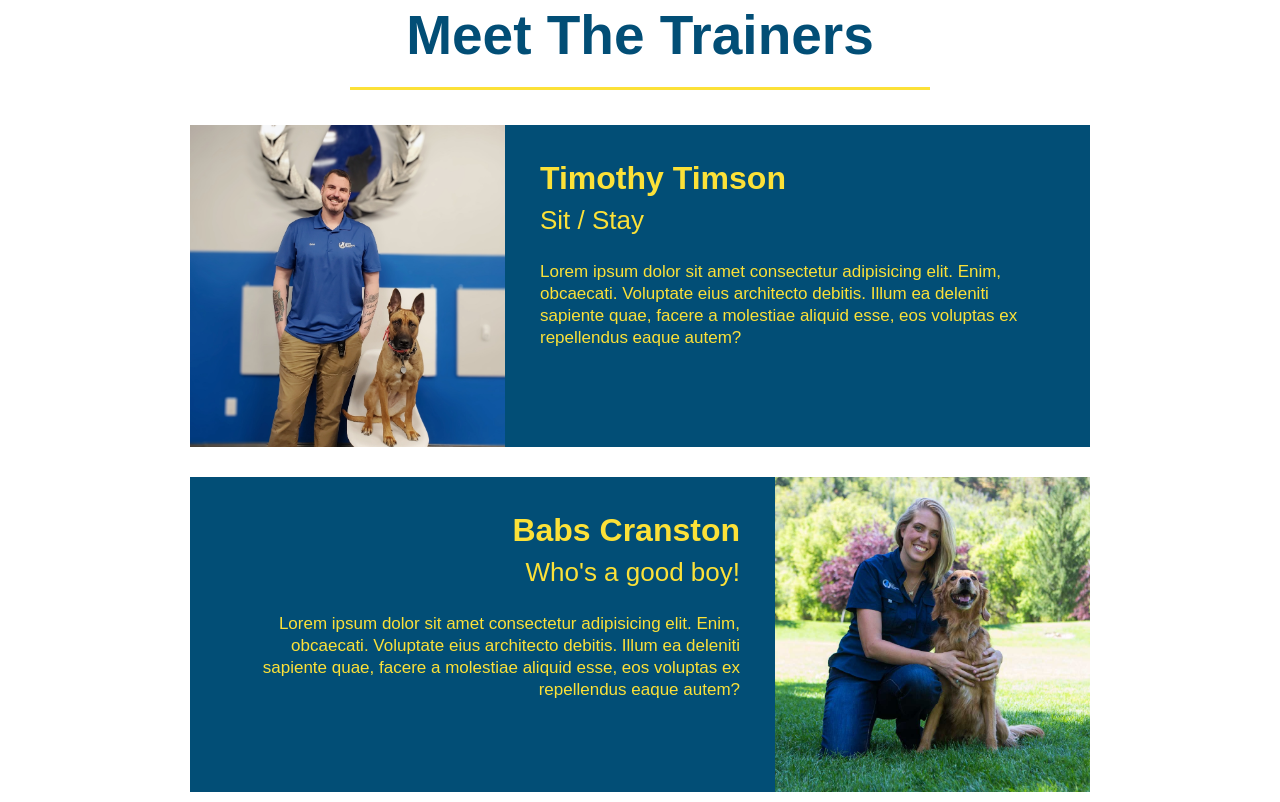
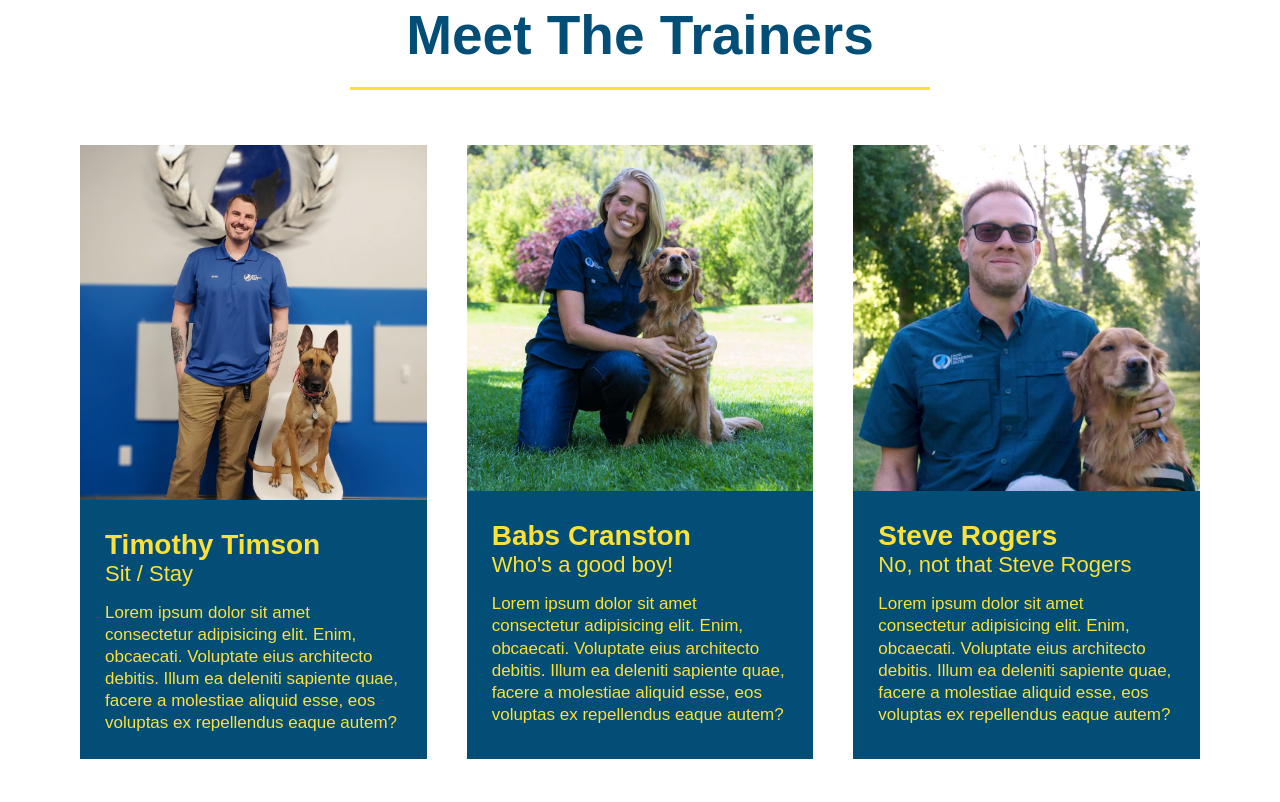
Before and after one commit to androosk/pet-buddies, a plain HTML site: page index.html in a window 1280 px wide. Shown: the part 2298-3100 px from the top of the page. Drawn offline with Linux system fonts and the light colour scheme.

Commit message:
finished trainer cards

```diff
--- a/index.html
+++ b/index.html
@@ -112,7 +112,7 @@
           <img src="./images/dog-31.svg" />
         </div>
         <div class="step-text">
-          <h4>Step 3: Get Training!</h4>
+          <h4>Get Training!</h4>
           <p>Teach your pup to do more than sit and fetch.</p>
         </div>
       </div>
@@ -124,7 +124,7 @@
           <img src="./images/dog-24.svg" />
         </div>
         <div class="step-text">
-          <h4>Step 4: See Results</h4>
+          <h4>See Results</h4>
           <p>
             Bi-weekly checkins with your dog's trainer will help to keep focus
           </p>
@@ -133,40 +133,44 @@
     </div>
   </section>
 
-  <section id="your-trainers" class="trainers">
+  <section id="your-trainers">
     <div class="flex-row">
       <h2 class="section-title primary-border">Meet The Trainers</h2>
     </div>
+    <div class="trainers">
       <article class="trainer">
         <img src="./images/walker1.jpeg" />
-      <div class="trainer-bio text-left">
-        <h3>Timothy Timson</h3>
-        <h4>Sit / Stay</h4>
+        <div>
+          <div class="trainer-bio">
+            <h3 class="trainer-name">Timothy Timson</h3>
+            <h4 class="trainer-role">Sit / Stay</h4>
+            <p>
+              Lorem ipsum dolor sit amet consectetur adipisicing elit. Enim, obcaecati. Voluptate eius architecto debitis. Illum ea deleniti sapiente quae, facere a molestiae aliquid esse, eos voluptas ex repellendus eaque autem?
+            </p>
+          </div>
+        </div>
+      </article>
+      <article class="trainer">
+        <img src="./images/walker4.jpeg" />
+        <div class="trainer-bio">
+          <h3 class="trainer-name">Babs Cranston</h3>
+          <h4 class="trainer-role">Who's a good boy!</h4>
           <p>
             Lorem ipsum dolor sit amet consectetur adipisicing elit. Enim, obcaecati. Voluptate eius architecto debitis. Illum ea deleniti sapiente quae, facere a molestiae aliquid esse, eos voluptas ex repellendus eaque autem?
           </p>
         </div>
       </article>
       <article class="trainer">
-      <div class="trainer-bio text-right">
-        <h3>Babs Cranston</h3>
-        <h4>Who's a good boy!</h4>
-        <p>
-          Lorem ipsum dolor sit amet consectetur adipisicing elit. Enim, obcaecati. Voluptate eius architecto debitis. Illum ea deleniti sapiente quae, facere a molestiae aliquid esse, eos voluptas ex repellendus eaque autem?
-        </p>
-      </div>
-      <img src="./images/walker4.jpeg" />
-    </article>
-    <article class="trainer">
         <img src="./images/walker3.jpeg" />
-      <div class="trainer-bio text-left">
-        <h3>Steve Rogers</h3>
-        <h4>No, not that Steve Rogers</h4>
+        <div class="trainer-bio">
+          <h3 class="trainer-name">Steve Rogers</h3>
+          <h4 class="trainer-role">No, not that Steve Rogers</h4>
           <p>
             Lorem ipsum dolor sit amet consectetur adipisicing elit. Enim, obcaecati. Voluptate eius architecto debitis. Illum ea deleniti sapiente quae, facere a molestiae aliquid esse, eos voluptas ex repellendus eaque autem?
           </p>
         </div>
       </article>
+    </div>
   </section>
 
   <section id="contact-us" class="contact-container">
--- a/style.css
+++ b/style.css
@@ -233,29 +233,32 @@ footer a {
 
 /* MEET THE TRAINERS STYLING */
 .trainer img {
-  width: 35%;
-  float: left;
+  width: 100%;
+  margin: auto;
 }
 .trainer-bio {
-  padding: 35px;
-  float: left;
-  width: 65%;
+  padding: 25px;
+}
+.trainers {
+  width: 100%;
+  margin: 0 auto;
+  display: flex;
+  flex-wrap: wrap;
+  justify-content: space-around;
 }
 .trainer {
-  width: 900px;
-  margin: 0 auto 30px auto;
+  flex: 1;
+  margin: 20px;
   background-color: #024e76;
   color: #fce138;
-  overflow: auto;
 }
 .trainer-bio h3 {
-  font-size: 32px;
-  margin-bottom: 8px;
+  font-size: 28px;
 }
 .trainer-bio h4 {
   font-weight: lighter;
-  font-size: 26px;
-  margin-bottom: 25px;
+  font-size: 22px;
+  margin-bottom: 15px;
 }
 .trainer-bio p {
   font-size: 17px;
```
Lines whose indentation alone changed are shown as unchanged.
